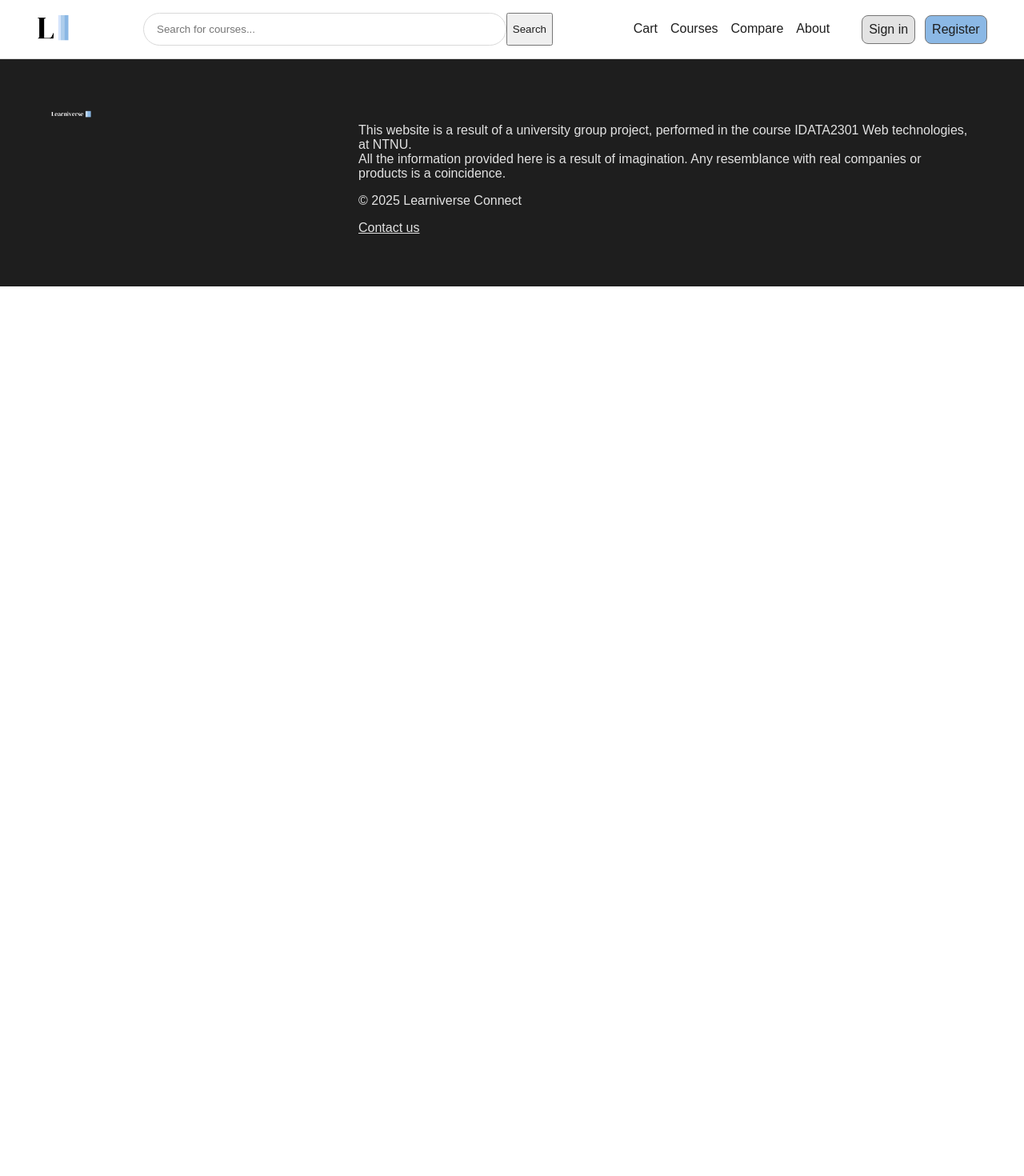
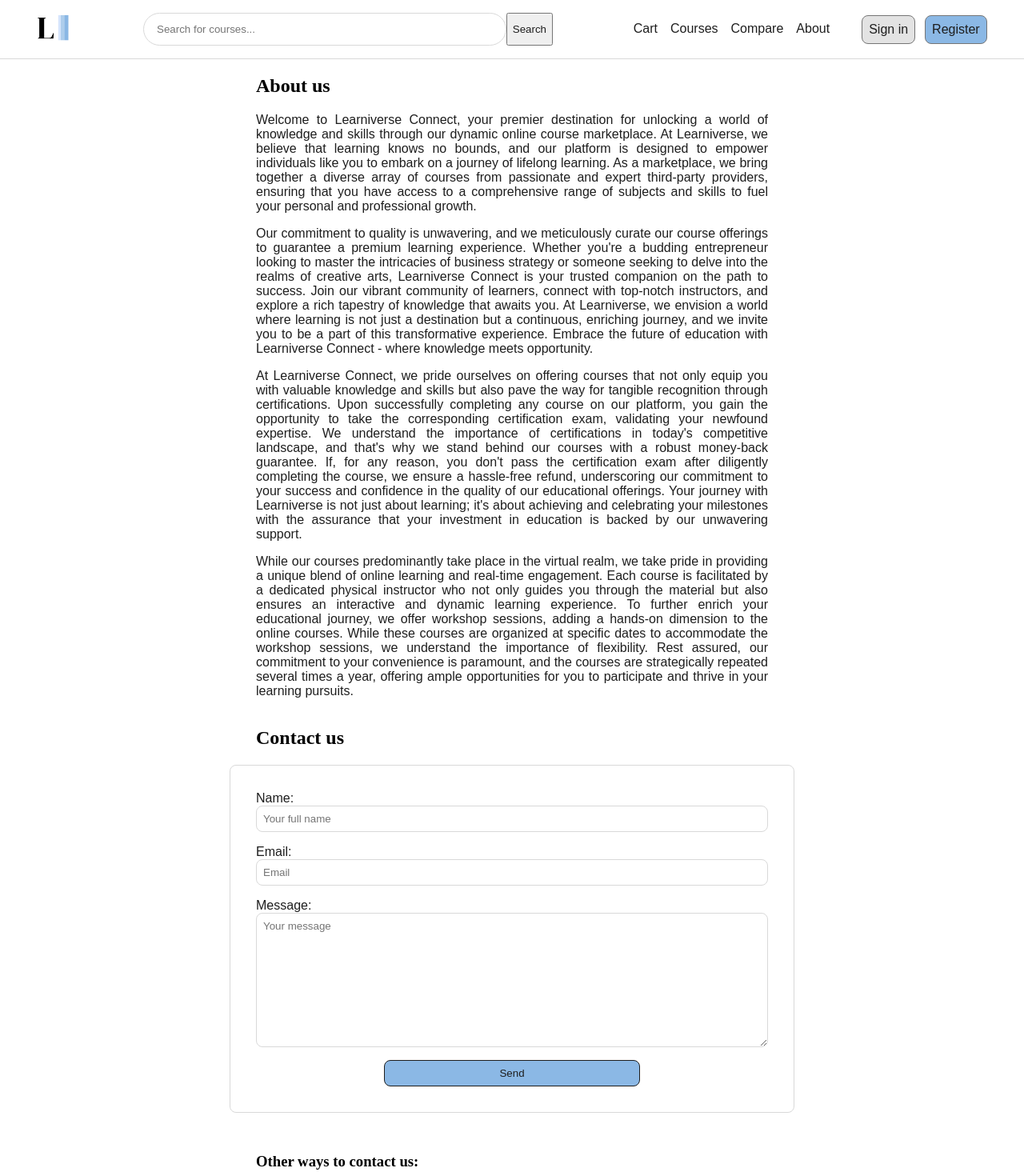
Before and after one commit to Hermzy14/webteknologi, a React (Vite) app: page /about in a window 1280 px wide. Shown: the top 1470 px of the page at 80% size. Before the commit the page ends 800 px from the top, so only its background shows below. Built offline with nearby package versions, Linux system fonts and the light colour scheme.

Commit message:
Translated explore and about pages to React.

```diff
--- a/src/MainSection.jsx
+++ b/src/MainSection.jsx
@@ -1,5 +1,7 @@
 import { Route, Routes } from "react-router-dom";
 import LandingPage from "./pages/LandingPage";
+import { Explore } from "./pages/Explore";
+import { About } from "./pages/About";
 
 /**
  * Component representing the main section of the application.
@@ -12,6 +14,8 @@ export function MainSection() {
     <main>
       <Routes>
         <Route path="/" element={<LandingPage />} />
+        <Route path="/explore" element={<Explore />}></Route>
+        <Route path="/about" element={<About />}></Route>
       </Routes>
     </main>
   );
--- a/src/components/Header.jsx
+++ b/src/components/Header.jsx
@@ -34,18 +34,13 @@ export function Header() {
           Cart
         </NavLink>
         {/*<!-- TODO: Remember to change to an icon -->*/}
-        <NavLink className="header-link" to="explore.html" title="Courses">
+        <NavLink className="header-link" to="/explore" title="Courses">
           Courses
         </NavLink>
         <NavLink className="header-link" to="compare.html">
           Compare
         </NavLink>
-        <NavLink
-          className="header-link"
-          to="about.html"
-          title="About"
-          id="about"
-        >
+        <NavLink className="header-link" to="/about" title="About" id="about">
           About
         </NavLink>
         <NavLink
--- a/src/css/about.css
+++ b/src/css/about.css
@@ -1,3 +1,7 @@
+#about-page {
+  flex-direction: column;
+}
+
 /* About us section */
 #about-us {
   width: 50%;
--- /dev/null
+++ b/src/pages/About.jsx
@@ -0,0 +1,117 @@
+import "../css/about.css";
+
+/**
+ * This is the about page.
+ * It contains information about the website and its purpose.
+ * It also includes a contact form for users to reach out.
+ * @return {JSX.Element} The rendered component.
+ * @constructor
+ */
+export function About() {
+  return (
+    <main id="about-page">
+      <section id="about-us">
+        <h1>About us</h1>
+        <p>
+          Welcome to Learniverse Connect, your premier destination for unlocking
+          a world of knowledge and skills through our dynamic online course
+          marketplace. At Learniverse, we believe that learning knows no bounds,
+          and our platform is designed to empower individuals like you to embark
+          on a journey of lifelong learning. As a marketplace, we bring together
+          a diverse array of courses from passionate and expert third-party
+          providers, ensuring that you have access to a comprehensive range of
+          subjects and skills to fuel your personal and professional growth.
+        </p>
+        <p>
+          Our commitment to quality is unwavering, and we meticulously curate
+          our course offerings to guarantee a premium learning experience.
+          Whether you're a budding entrepreneur looking to master the
+          intricacies of business strategy or someone seeking to delve into the
+          realms of creative arts, Learniverse Connect is your trusted companion
+          on the path to success. Join our vibrant community of learners,
+          connect with top-notch instructors, and explore a rich tapestry of
+          knowledge that awaits you. At Learniverse, we envision a world where
+          learning is not just a destination but a continuous, enriching
+          journey, and we invite you to be a part of this transformative
+          experience. Embrace the future of education with Learniverse Connect -
+          where knowledge meets opportunity.
+        </p>
+        <p>
+          At Learniverse Connect, we pride ourselves on offering courses that
+          not only equip you with valuable knowledge and skills but also pave
+          the way for tangible recognition through certifications. Upon
+          successfully completing any course on our platform, you gain the
+          opportunity to take the corresponding certification exam, validating
+          your newfound expertise. We understand the importance of
+          certifications in today's competitive landscape, and that's why we
+          stand behind our courses with a robust money-back guarantee. If, for
+          any reason, you don't pass the certification exam after diligently
+          completing the course, we ensure a hassle-free refund, underscoring
+          our commitment to your success and confidence in the quality of our
+          educational offerings. Your journey with Learniverse is not just about
+          learning; it's about achieving and celebrating your milestones with
+          the assurance that your investment in education is backed by our
+          unwavering support.
+        </p>
+        <p>
+          While our courses predominantly take place in the virtual realm, we
+          take pride in providing a unique blend of online learning and
+          real-time engagement. Each course is facilitated by a dedicated
+          physical instructor who not only guides you through the material but
+          also ensures an interactive and dynamic learning experience. To
+          further enrich your educational journey, we offer workshop sessions,
+          adding a hands-on dimension to the online courses. While these courses
+          are organized at specific dates to accommodate the workshop sessions,
+          we understand the importance of flexibility. Rest assured, our
+          commitment to your convenience is paramount, and the courses are
+          strategically repeated several times a year, offering ample
+          opportunities for you to participate and thrive in your learning
+          pursuits.
+        </p>
+      </section>
+
+      {/* Contact us */}
+      <section id="contact-form-section">
+        <h2>Contact us</h2>
+        <form action="" id="contact-form">
+          <label for="name">Name:</label>
+          <input
+            type="text"
+            id="name"
+            name="name"
+            required
+            placeholder="Your full name"
+          />
+          <label for="email">Email:</label>
+          <input
+            type="email"
+            id="email"
+            name="email"
+            required
+            placeholder="Email"
+          />
+          <label for="message">Message:</label>
+          <textarea
+            name="message"
+            id="message"
+            cols="30"
+            rows="10"
+            required
+            placeholder="Your message"
+          ></textarea>
+          <button type="submit">Send</button>
+        </form>
+      </section>
+
+      {/* Other ways to contact */}
+      <section id="other-contact-options-section">
+        <h3>Other ways to contact us:</h3>
+        <ul id="list-container">
+          <li class="contact-option">Email: learniverse@connect.com</li>
+          <li class="contact-option">Phone: +47 40686044</li>
+          <li class="contact-option">Address: Gamle Blindheimsveg 197</li>
+        </ul>
+      </section>
+    </main>
+  );
+}
--- /dev/null
+++ b/src/pages/Explore.jsx
@@ -0,0 +1,108 @@
+import "../css/global-styles.css";
+import "../css/explore.css";
+
+/**
+ * This is the Explore page component.
+ * It displays a list of courses with their details.
+ * @return {JSX.Element} The rendered component.
+ * @constructor
+ */
+export function Explore() {
+  return (
+    <main>
+      {/*<!-- Side panel for filtering -->*/}
+      <aside id="filter">
+        <h2>Categories</h2>
+        <div class="filter-group">
+          <div class="filter-item">
+            <input type="checkbox" id="it" />
+            <div class="filter-item-details">
+              <label for="it" class="filter-item-title">
+                IT
+              </label>
+              <span class="filter-item-subtitle">
+                Information Technology courses
+              </span>
+            </div>
+          </div>
+
+          <div class="filter-item">
+            <input type="checkbox" id="marketing" />
+            <div class="filter-item-details">
+              <label for="marketing" class="filter-item-title">
+                Digital Marketing
+              </label>
+              <span class="filter-item-subtitle">
+                Digital Marketing courses
+              </span>
+            </div>
+          </div>
+
+          <div class="filter-item">
+            <input type="checkbox" id="business" />
+            <div class="filter-item-details">
+              <label for="business" class="filter-item-title">
+                B&E
+              </label>
+              <span class="filter-item-subtitle">
+                Business and Entrepreneurship courses
+              </span>
+            </div>
+          </div>
+
+          <div class="filter-item">
+            <input type="checkbox" id="analytics" />
+            <div class="filter-item-details">
+              <label for="analytics" class="filter-item-title">
+                Analytics
+              </label>
+              <span class="filter-item-subtitle">
+                Data Science and Analytics courses
+              </span>
+            </div>
+          </div>
+        </div>
+
+        <div class="filter-group">
+          <h2>Price</h2>
+          <div class="price-range-header">
+            <span>0 NOK</span>
+            <span id="max-price">100 000 NOK</span>
+          </div>
+          <input
+            type="range"
+            min="0"
+            max="100000"
+            value="100000"
+            class="price-slider"
+            id="price-range"
+          />
+        </div>
+      </aside>
+
+      {/*<!-- Result text and buttons for sorting -->*/}
+      <div class="main-content">
+        <section id="result-and-sort">
+          <p id="result-text">Search results for 'xyz...'</p>
+          <nav id="sorting-options">
+            <button class="sort-option active">Price ascending</button>
+            <button class="sort-option">Price descending</button>
+          </nav>
+        </section>
+
+        {/* Course cards
+        TODO: This will be added automatically by JavaScript */}
+        <a class="wrapper-tag" href="courseinformation.html">
+          <div class="card">
+            <div class="image"></div>
+            <div class="course-details">
+              <h3 class="course-title">Programming in Java</h3>
+              <p class="course-price">25 000 NOK</p>
+              <p class="provider">NTNU</p>
+            </div>
+          </div>
+        </a>
+      </div>
+    </main>
+  );
+}
```
